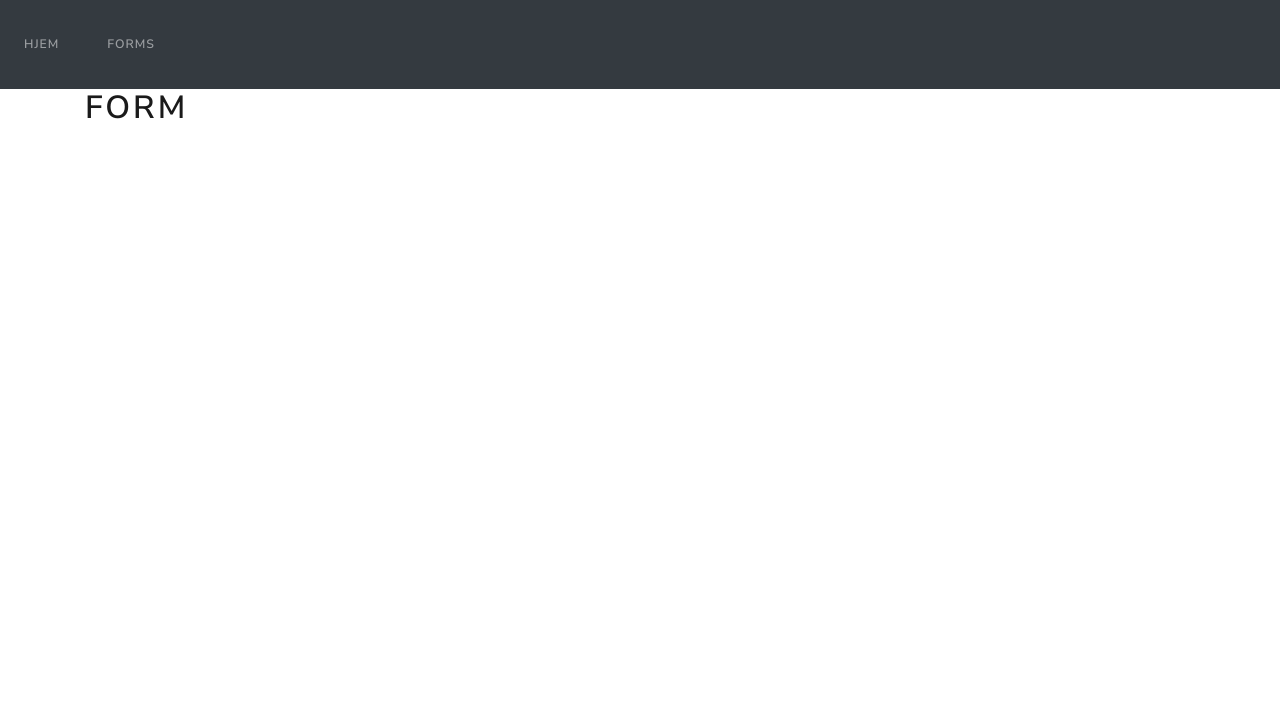
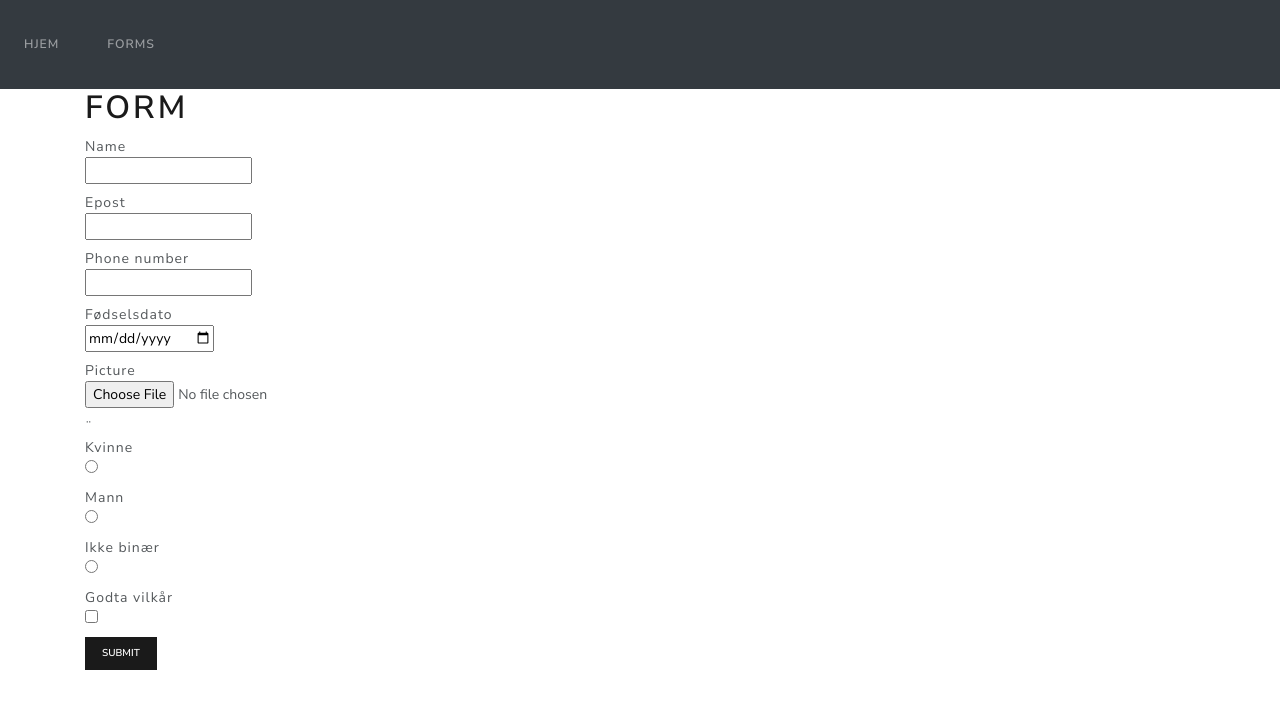
Before and after one commit to HeleneGrini/react-workshop-2020, a Next.js app: page /form in a window 1280 px wide. Shown: the top 708 px of the page. Built offline with nearby package versions, Linux system fonts and the light colour scheme.

Commit message:
Add current solutions

```diff
--- /dev/null
+++ b/components/Input.tsx
@@ -0,0 +1,22 @@
+interface Props {
+  type: string;
+  name: string;
+  label: string;
+  value?: string;
+  checked?: boolean;
+  onChange?: (e: React.ChangeEvent<HTMLInputElement>) => void;
+}
+export const Input = (props: Props) => {
+  return (
+    <label>
+      <div>{props.label}</div>
+      <input
+        type={props.type}
+        name={props.name}
+        value={props.value}
+        checked={props.checked}
+        onChange={props.onChange}
+      />
+    </label>
+  );
+};
--- a/pages/form.tsx
+++ b/pages/form.tsx
@@ -1,10 +1,118 @@
+import { useState } from "react";
+import { Input } from "../components/Input";
+
+interface Values {
+  name: string;
+  email: string;
+  phoneNumber: string;
+  birthDate: string;
+  picture: string;
+  gender: string;
+  acceptTerms: boolean;
+}
+
+const initialState: Values = {
+  name: "",
+  email: "",
+  phoneNumber: "",
+  birthDate: "",
+  picture: "",
+  gender: "",
+  acceptTerms: false,
+};
 const Form = () => {
   /**
    * Start writing your form in here
    */
+  const [values, setValues] = useState<Values>(initialState);
+
+  const setFieldValue = (e: React.ChangeEvent<HTMLInputElement>) => {
+    if (e.target.type === "checkbox") {
+      return setValues({ ...values, [e.target.name]: e.target.checked });
+    } else {
+      return setValues({ ...values, [e.target.name]: e.target.value });
+    }
+  };
+
   return (
     <div className="container">
       <h1>Form</h1>
+      <form
+        onSubmit={(e) => {
+          e.preventDefault();
+          console.log("submit");
+        }}
+      >
+        <div className="d-flex flex-column">
+          <Input
+            label="Name"
+            type="text"
+            name="name"
+            value={values.name}
+            onChange={setFieldValue}
+          />
+          <Input
+            label="Epost"
+            type="email"
+            name="email"
+            value={values.email}
+            onChange={setFieldValue}
+          />
+          <Input
+            label="Phone number"
+            type="number"
+            name="phoneNumber"
+            value={values.phoneNumber}
+            onChange={setFieldValue}
+          />
+          <Input
+            label="Fødselsdato"
+            type="date"
+            name="birthDate"
+            value={values.birthDate}
+            onChange={setFieldValue}
+          />
+          <Input
+            label="Picture"
+            type="file"
+            name="picture"
+            value={values.picture}
+            onChange={setFieldValue}
+          />
+          ¨
+          <div className="d-flex flex-column ">
+            <Input
+              label="Kvinne"
+              type="radio"
+              name="gender"
+              value="kvinne"
+              onChange={setFieldValue}
+            />
+            <Input
+              label="Mann"
+              type="radio"
+              name="gender"
+              value="mann"
+              onChange={setFieldValue}
+            />
+            <Input
+              label="Ikke binær"
+              type="radio"
+              name="gender"
+              value="nonBinary"
+              onChange={setFieldValue}
+            />
+          </div>
+          <Input
+            label="Godta vilkår"
+            type="checkbox"
+            name="acceptTerms"
+            checked={values.acceptTerms}
+            onChange={setFieldValue}
+          />
+        </div>
+        <button className="btn btn-primary btn-sm">Submit</button>
+      </form>
     </div>
   );
 };
```
